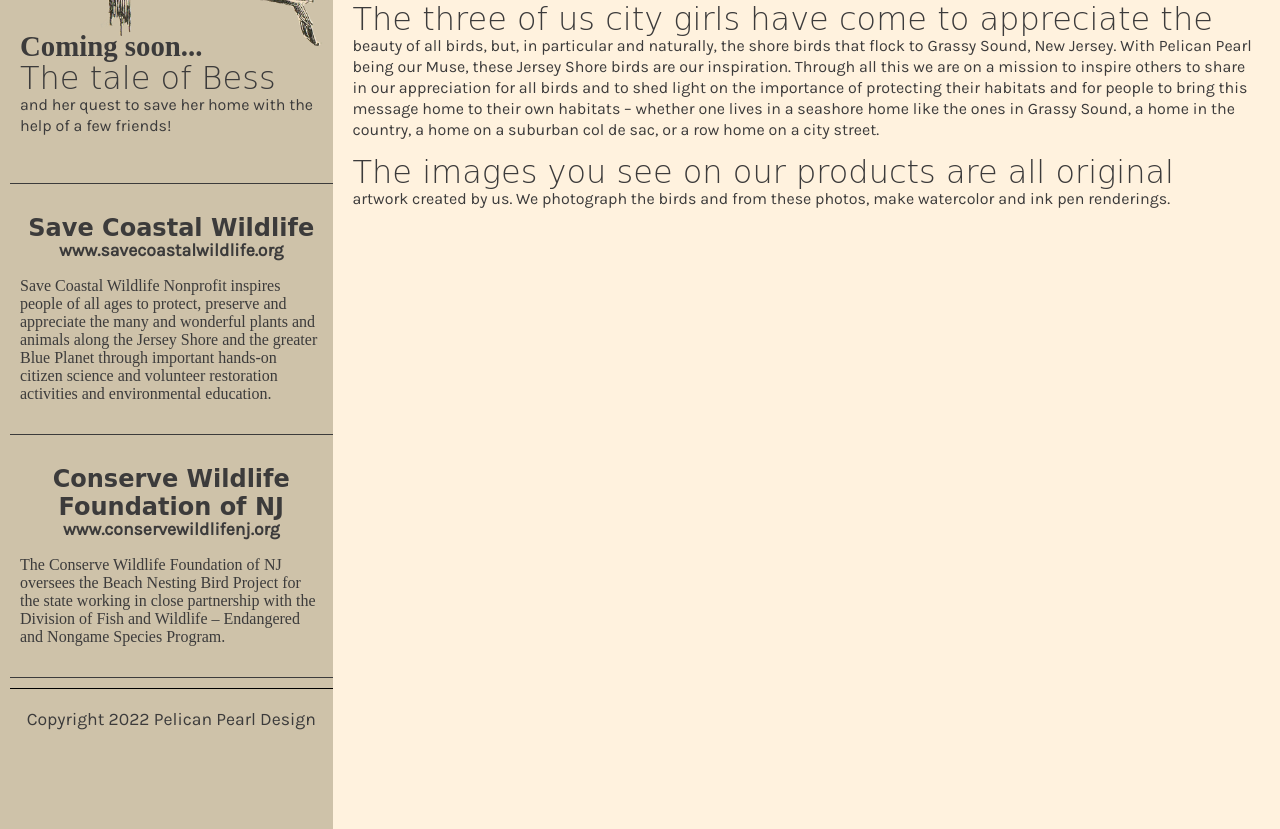
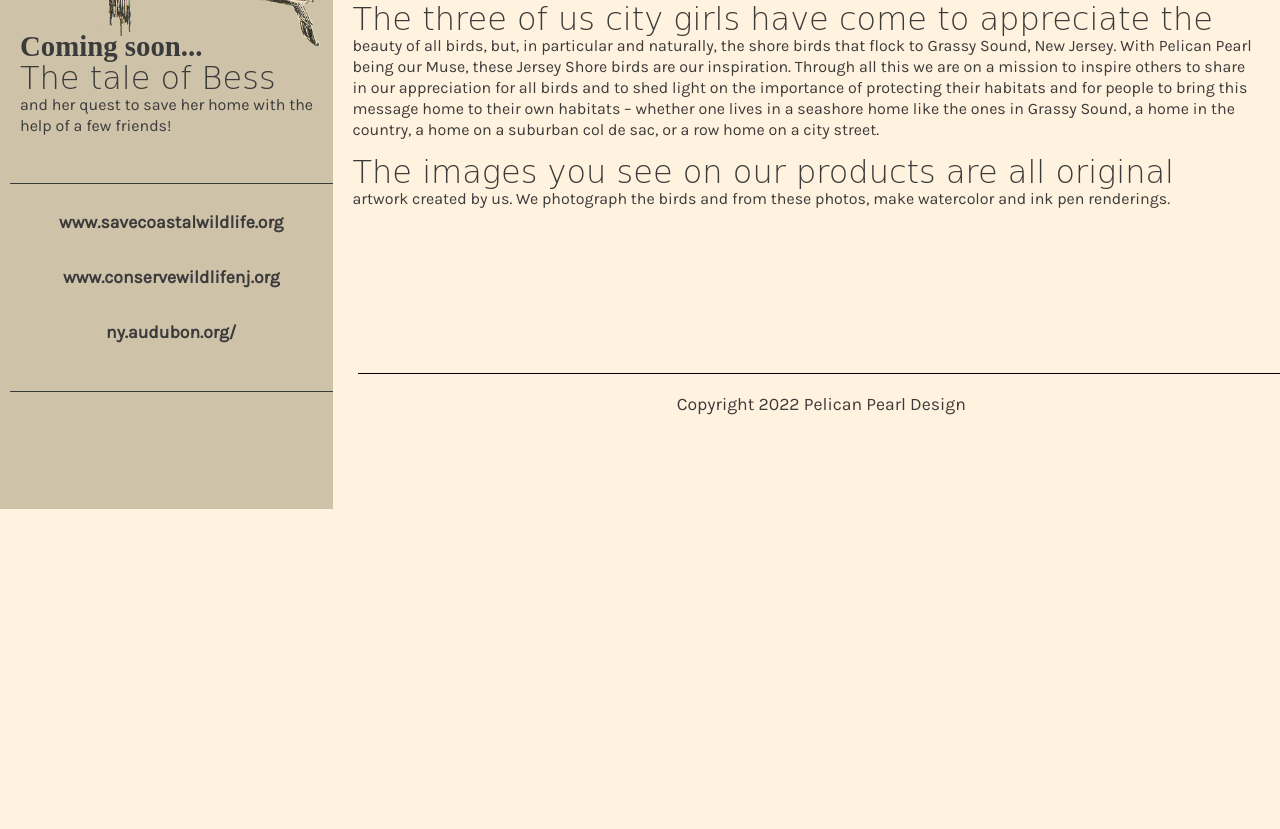
Before and after one commit to Chanduh/pelicanpearldesigns, a plain HTML site: page index.html in a window 1280 px wide. Shown: the part 1383-2212 px from the top of the page. After the commit the page ends 1892 px from the top, so only its background shows below. Drawn offline with Linux system fonts and the light colour scheme; a web font is replaced by a local one.

Commit message:
change links and layout

```diff
--- a/index.html
+++ b/index.html
@@ -36,26 +36,15 @@
 
                 <span class="line"></span>
 
-                <h2><a href="https://www.savecoastalwildlife.org/save-shorebirds" target="new">Save Coastal Wildlife</h2>
+                <a href="https://www.savecoastalwildlife.org/save-shorebirds" target="new">
                     <h3>www.savecoastalwildlife.org</a></h3>
-                    <span class="links">Save Coastal Wildlife Nonprofit inspires people of all ages to protect,
-                        preserve and appreciate the many and wonderful plants and animals along the
-                        Jersey Shore and the greater Blue Planet through important hands-on citizen
-                        science and volunteer restoration activities and environmental education.</span>
+                <a href="http://www.conservewildlifenj.org/protecting/projects/beachnestingbird/" target="new">
+                    <h3>www.conservewildlifenj.org</a></h3>
+                <a href="https://ny.audubon.org/news/colorful-way-help-keep-shorebirds-safe" target="new">
+                    <h3>ny.audubon.org/</a></h3>
 
-                        <span class="line"></span>
+                <span class="line"></span>
 
-                <h2><a href="http://www.conservewildlifenj.org/protecting/projects/beachnestingbird/" target="new"><center>Conserve Wildlife Foundation of NJ</center></h2>
-                    <h3>www.conservewildlifenj.org</a></h3>
-                    <span class="links">The Conserve Wildlife Foundation of NJ oversees the Beach Nesting Bird Project
-                        for the state working in close partnership with the Division of Fish and Wildlife
-                        – Endangered and Nongame Species Program. </span>
-
-                        <span class="line"></span>
-
-                        <footer>
-                            Copyright 2022 Pelican Pearl Design
-                        </footer>
 
         </div>
 
@@ -75,9 +64,15 @@
                     <span class="column">
                         <h1 class="book">Coming soon...</h1>
                         <p>The tale of Bess and her quest to save her home with the help of a few friends!</p>
-                        <br><br><br><br><br><br>
+
                     </span>
                 </div>
+
+                <footer>
+                    Copyright 2022 Pelican Pearl Design
+                    <br><br><br><br><br><br>
+                </footer>
+
 
             </div>
 
```
